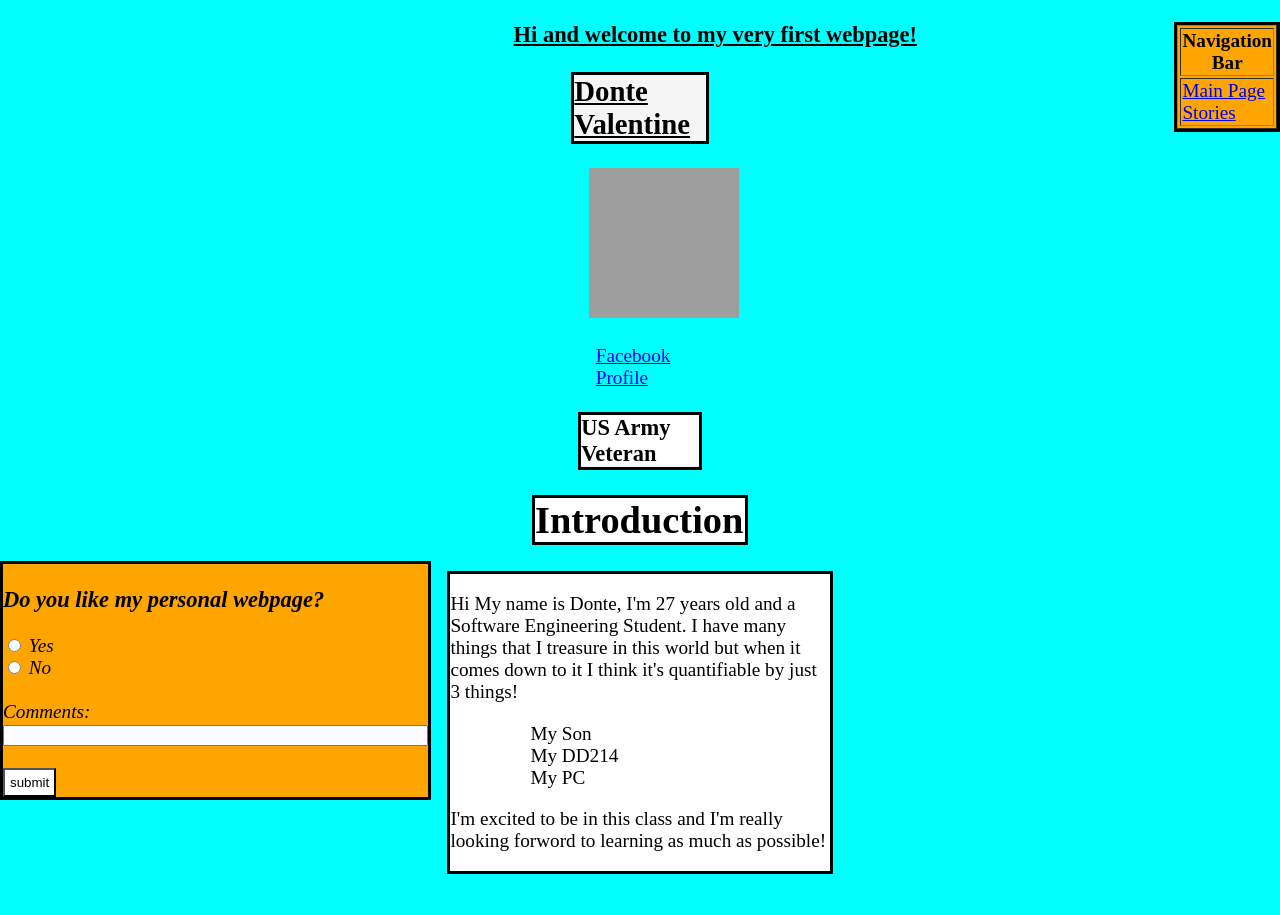
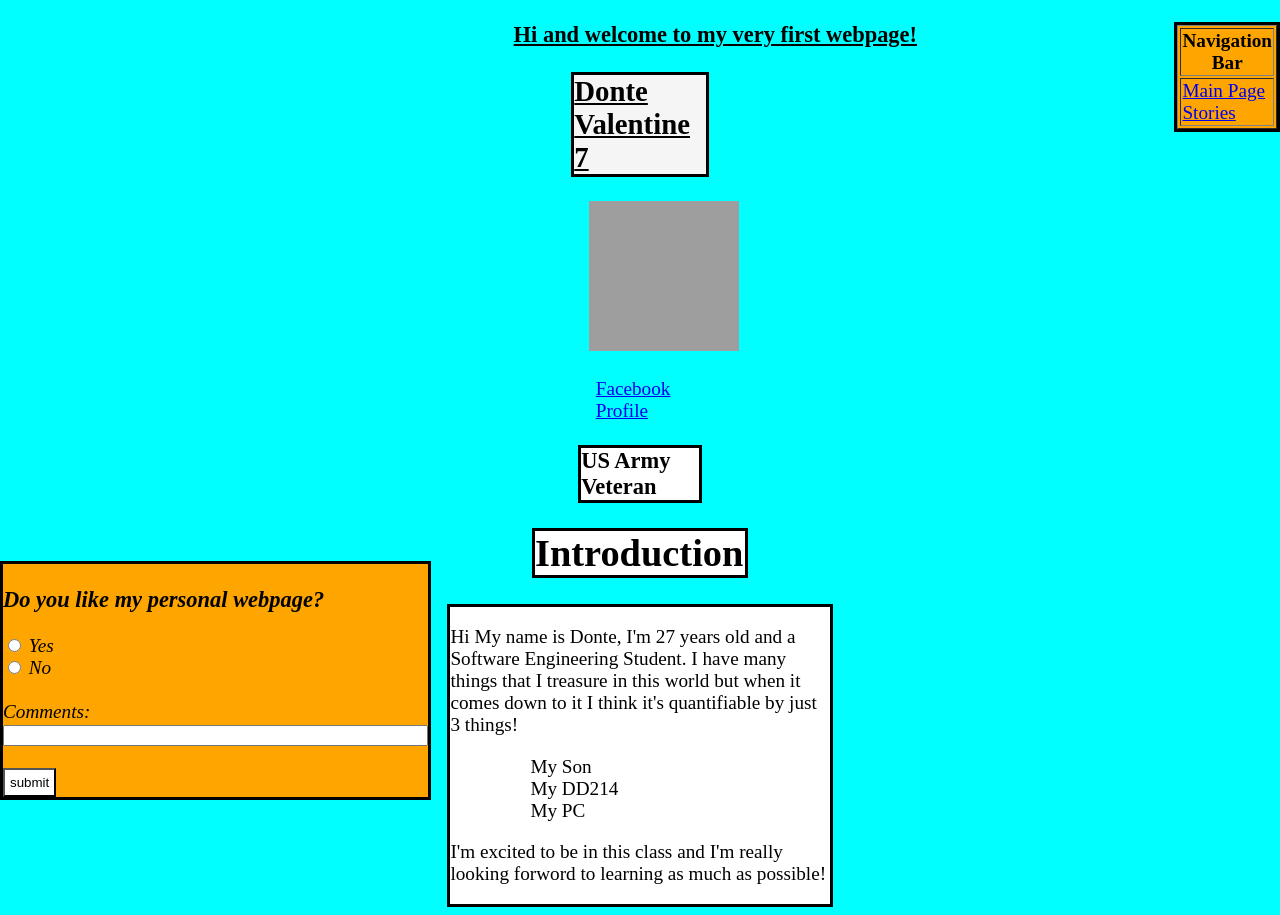
Before and after one commit to Sinderfist/Prework, a plain HTML site: page Index.html in a window 1280 px wide. Before the commit the page ends 882 px from the top, so only its background shows below. Drawn offline with Linux system fonts and the light colour scheme; grey boxes are pictures that could not be loaded.

Commit message:
this is a test

```diff
--- a/Index.html
+++ b/Index.html
@@ -18,7 +18,7 @@
 <div id= div10><h3>Hi and welcome to my very first webpage!</h3></div>
 
     <h2 id=h2><div id= div2>
-        Donte Valentine
+        Donte Valentine 7
     </h2></div>
     <div id= div8><img width = 150 height = 150 src= "https://scontent-atl3-1.xx.fbcdn.net/v/t1.0-9/136450873_719623838953479_3713130516819388465_o.jpg?_nc_cat=108&ccb=1-3&_nc_sid=09cbfe&_nc_ohc=6eHq4YjGMxsAX89WOfX&_nc_ht=scontent-atl3-1.xx&oh=f22c6e01ac5538fb7dbb5a36b25e6f8a&oe=60741737">
     </img></div>
```
